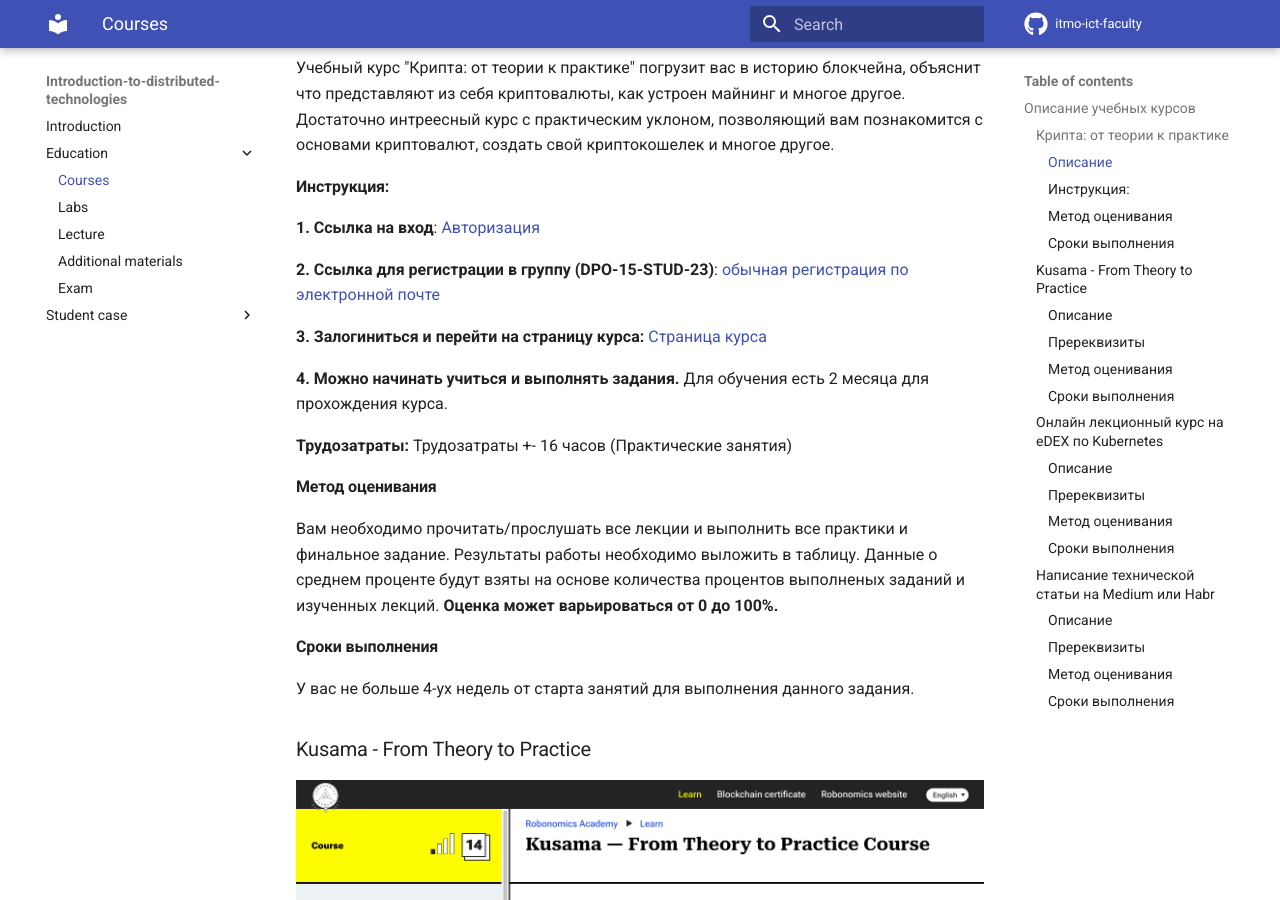
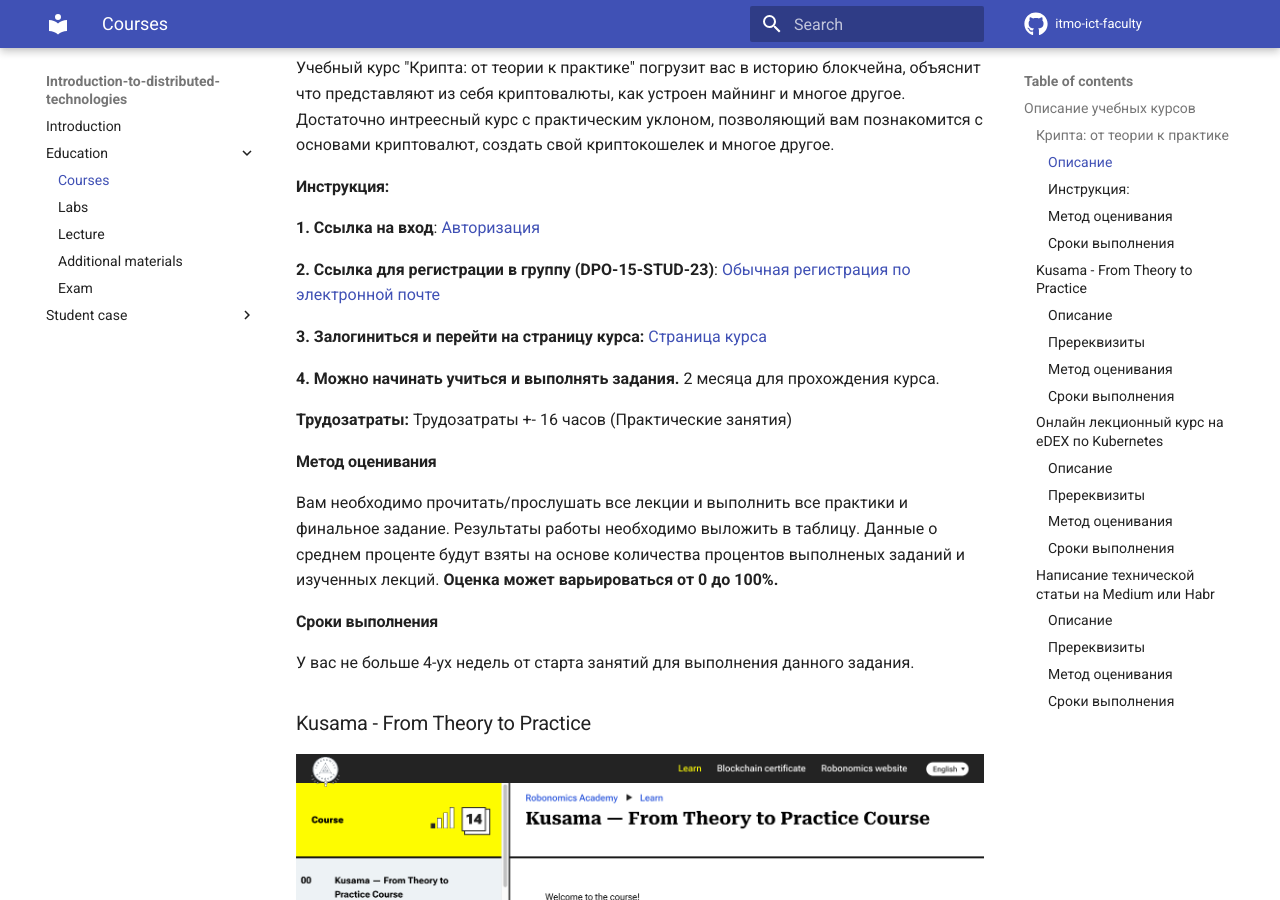
Before and after one commit to itmo-ict-faculty/introduction-to-distributed-technologies, an MkDocs documentation site: the page built from docs/education/courses.md, in a window 1280 px wide and 900 px high, scrolled down 631 px. Built offline with MkDocs 1.6.1 and Material for MkDocs 9.7.7, drawn with Linux system fonts in a browser that asks for light colours; comment, search, counter and statistics services are not loaded.

Commit message:
Updated courses.md

```diff
--- a/docs/education/courses.md
+++ b/docs/education/courses.md
@@ -12,11 +12,12 @@
 
 **1. Ссылка на вход**: [Авторизация](https://online.itmo.ru/members/login)
 
-**2. Ссылка для регистрации в группу (DPO-15-STUD-23)**: [обычная регистрация по электронной почте](https://online.itmo.ru/members/signup/group/z3ftdtzjclzys3n-dpo15stud23)
+**2. Ссылка для регистрации в группу (DPO-15-STUD-23)**: [Обычная регистрация по электронной почте](https://online.itmo.ru/members/signup/group/z3ftdtzjclzys3n-dpo15stud23)
 
 **3. Залогиниться и перейти на страницу курса:** [Страница курса](https://online.itmo.ru/members/courses/crypto)
 
-**4. Можно начинать учиться и выполнять задания.** Для обучения есть 2 месяца для прохождения курса.
+**4. Можно начинать учиться и выполнять задания.** 2 месяца для прохождения курса.
+
 
 **Трудозатраты:** Трудозатраты +- 16 часов (Практические занятия)
 
```
